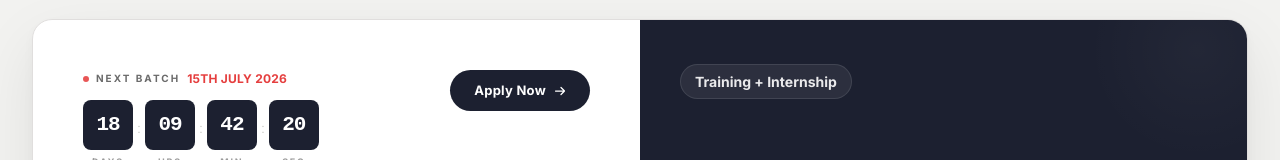
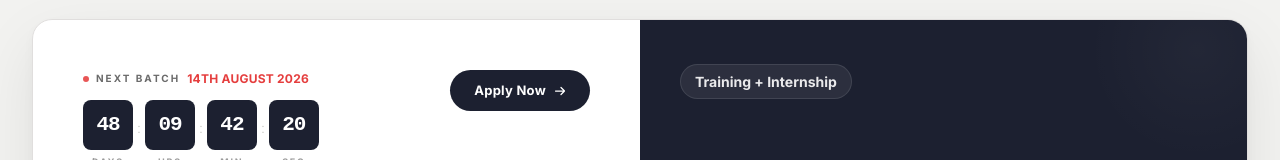
Before and after one commit to atk-fawrit/fws-hilabs-website, a Next.js app: page /flagship-program in a window 1280 px wide. Shown: the part 452-612 px from the top of the page. Built offline with nearby package versions, Linux system fonts and the light colour scheme.

Commit message:
fix: update date from 15 Jul 2026 to 14 Aug 2026

```diff
--- a/src/features/courses/CoursesPage.tsx
+++ b/src/features/courses/CoursesPage.tsx
@@ -77,7 +77,7 @@ export default function CoursesPage() {
 
                     {/* Start date and View Details */}
                     <div className="flex items-center justify-between">
-                      <span className="text-white/90 text-xs">Starts: 15th july 2026</span>
+                      <span className="text-white/90 text-xs">Starts: 14th august 2026</span>
                       <span className="text-white font-semibold text-xs">
                         View Details
                       </span>
--- a/src/features/flagship-program/components/sections/ProgramOverviewSection.tsx
+++ b/src/features/flagship-program/components/sections/ProgramOverviewSection.tsx
@@ -107,7 +107,7 @@ const bullets = [
 ];
 
 export const ProgramOverviewSection: React.FC = () => {
-  const t = useCountdown("2026-07-15T00:00:00");
+  const t = useCountdown("2026-08-14T00:00:00");
   const over = !t.days && !t.hours && !t.minutes && !t.seconds;
 
   return (
@@ -153,7 +153,7 @@ export const ProgramOverviewSection: React.FC = () => {
               <div style={{ display: "flex", alignItems: "center", gap: "7px", marginBottom: "12px" }}>
                 <div style={{ width: "6px", height: "6px", borderRadius: "50%", background: "#e53e3e", animation: "blink 1.4s ease-in-out infinite" }} />
                 <span style={{ fontSize: "10px", fontWeight: 700, letterSpacing: "0.2em", textTransform: "uppercase", color: "#6b6b6b" }}>NEXT BATCH</span>
-                <span style={{ fontSize: "12px", fontWeight: 800, color: "#e53e3e", letterSpacing: "0.02em" }}>15TH JULY 2026</span>
+                <span style={{ fontSize: "12px", fontWeight: 800, color: "#e53e3e", letterSpacing: "0.02em" }}>14TH AUGUST 2026</span>
               </div>
 
               {!over ? (
--- a/src/features/flagship-program/data.ts
+++ b/src/features/flagship-program/data.ts
@@ -265,5 +265,5 @@ export const programOverview = {
   format: 'Full-time, In-person',
   location: 'Lucknow',
   seats: '60 nos',
-  nextBatch: '15th July 2026'
+  nextBatch: '14th August 2026'
 };
```
